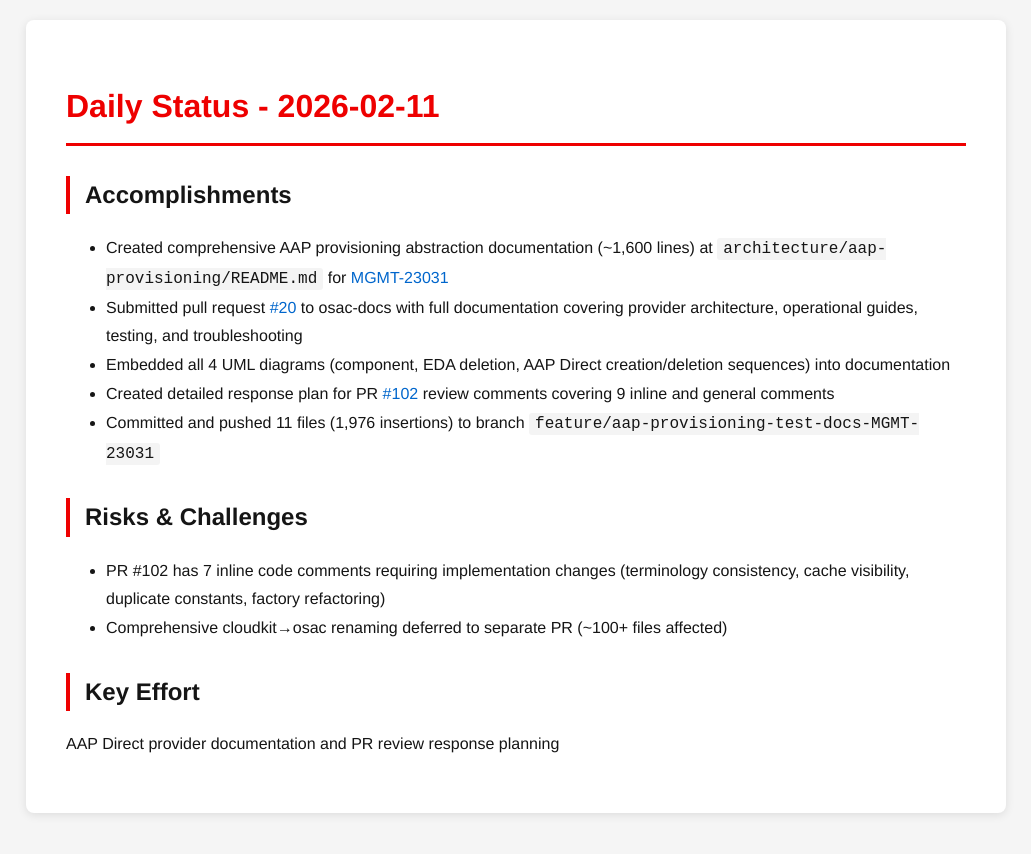
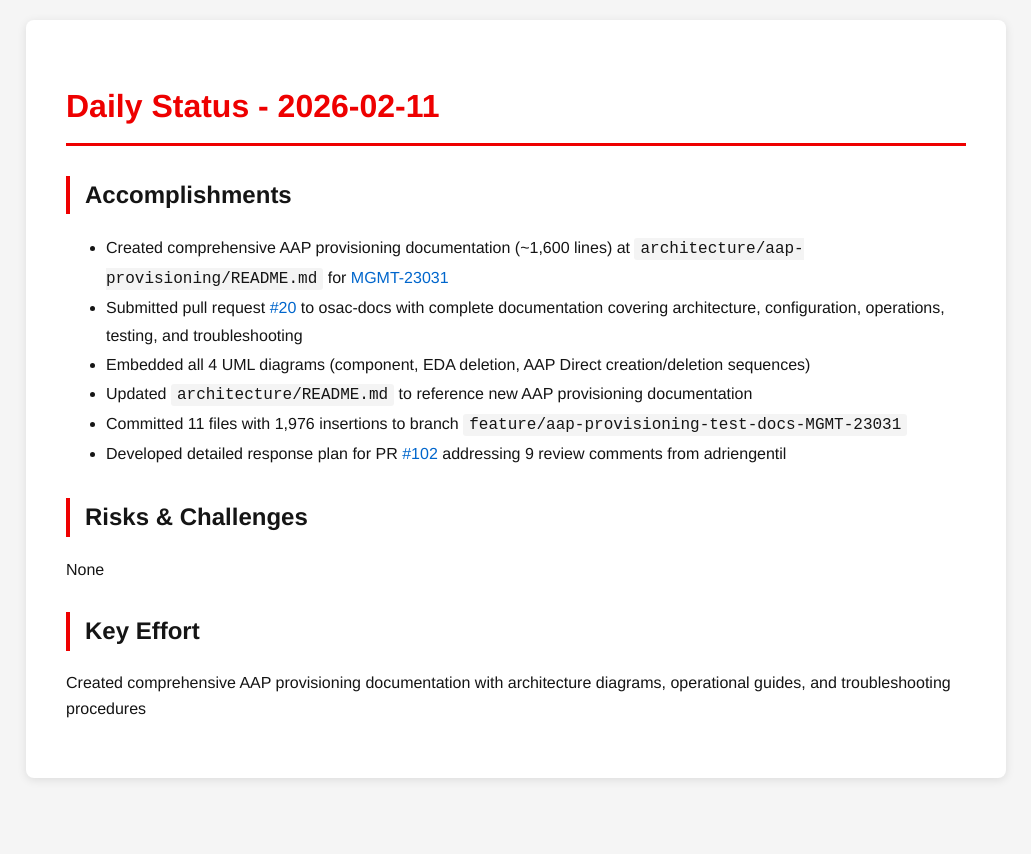
Before and after one commit to tzvatot/daily-status, a Jekyll site: the page built from 2026-02-11.md, in a window 1280 px wide. Shown: the top 854 px of the page, without its empty margins (124-1155 px from the left). Built offline with Jekyll 4.4.1, drawn with Linux system fonts in a browser that asks for light colours.

Commit message:
Daily status update - 2026-02-11

```diff
--- a/2026-02-11.md
+++ b/2026-02-11.md
@@ -7,15 +7,15 @@ date: 2026-02-11
 # Daily Status - 2026-02-11
 
 ## Accomplishments
-- Created comprehensive AAP provisioning abstraction documentation (~1,600 lines) at `architecture/aap-provisioning/README.md` for [MGMT-23031](https://issues.redhat.com/browse/MGMT-23031)
-- Submitted pull request [#20](https://github.com/osac-project/docs/pull/20) to osac-docs with full documentation covering provider architecture, operational guides, testing, and troubleshooting
-- Embedded all 4 UML diagrams (component, EDA deletion, AAP Direct creation/deletion sequences) into documentation
-- Created detailed response plan for PR [#102](https://github.com/osac-project/osac-operator/pull/102) review comments covering 9 inline and general comments
-- Committed and pushed 11 files (1,976 insertions) to branch `feature/aap-provisioning-test-docs-MGMT-23031`
+- Created comprehensive AAP provisioning documentation (~1,600 lines) at `architecture/aap-provisioning/README.md` for [MGMT-23031](https://issues.redhat.com/browse/MGMT-23031)
+- Submitted pull request [#20](https://github.com/osac-project/docs/pull/20) to osac-docs with complete documentation covering architecture, configuration, operations, testing, and troubleshooting
+- Embedded all 4 UML diagrams (component, EDA deletion, AAP Direct creation/deletion sequences)
+- Updated `architecture/README.md` to reference new AAP provisioning documentation
+- Committed 11 files with 1,976 insertions to branch `feature/aap-provisioning-test-docs-MGMT-23031`
+- Developed detailed response plan for PR [#102](https://github.com/osac-project/pull/102) addressing 9 review comments from adriengentil
 
 ## Risks & Challenges
-- PR #102 has 7 inline code comments requiring implementation changes (terminology consistency, cache visibility, duplicate constants, factory refactoring)
-- Comprehensive cloudkit→osac renaming deferred to separate PR (~100+ files affected)
+None
 
 ## Key Effort
-AAP Direct provider documentation and PR review response planning
+Created comprehensive AAP provisioning documentation with architecture diagrams, operational guides, and troubleshooting procedures
```
